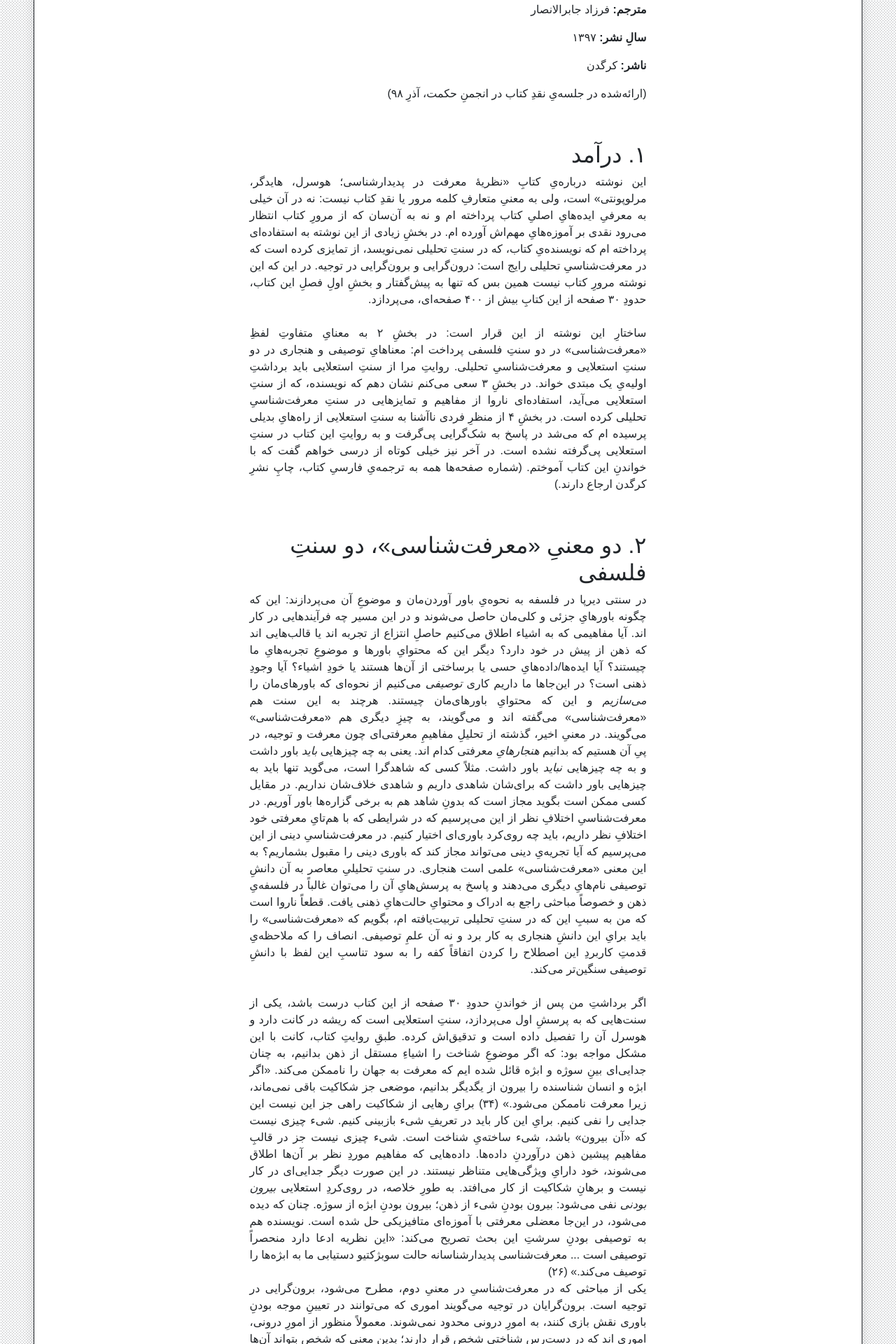
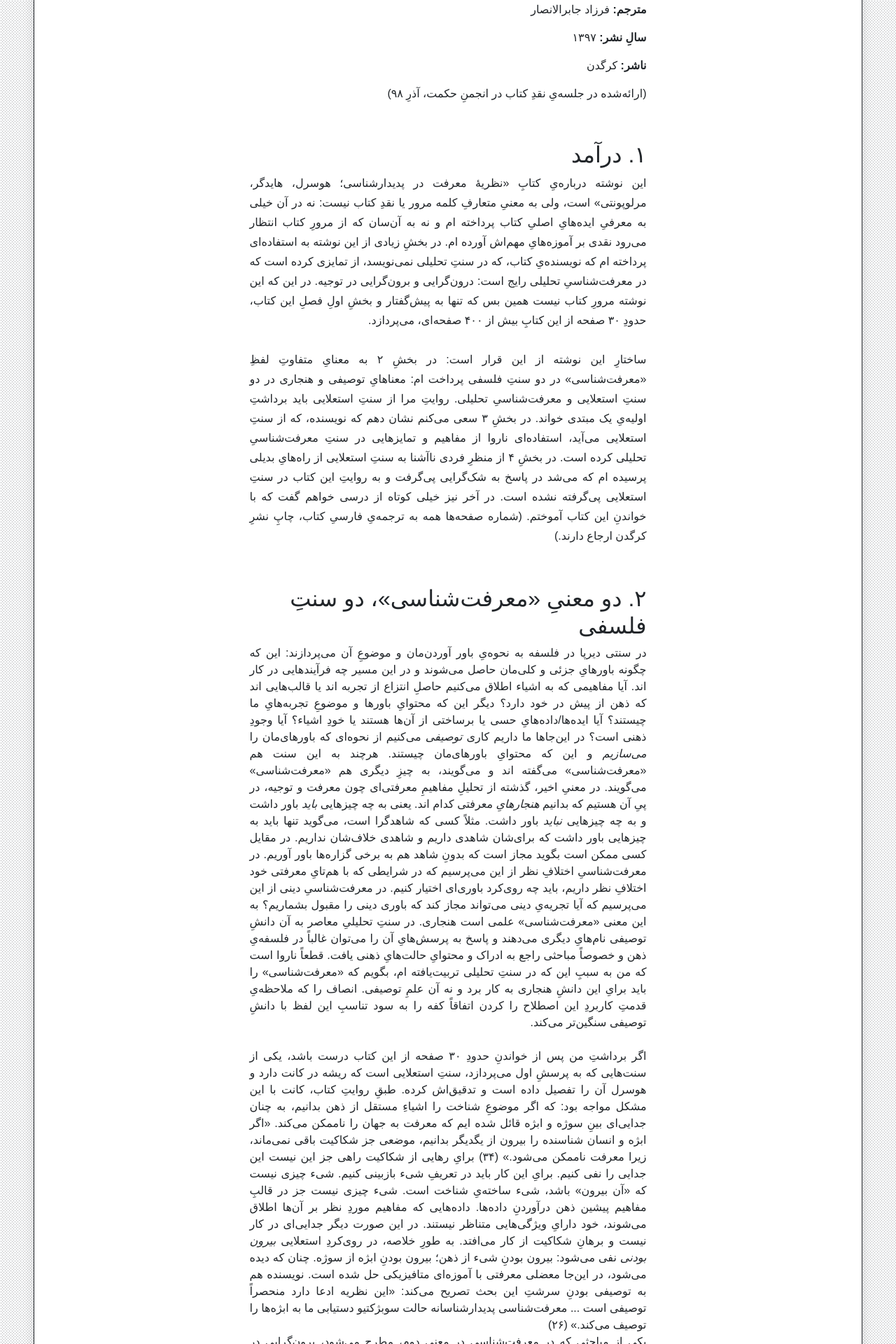
Before and after one commit to phicudemy/phicudemy.github.io, a Jekyll site: the page built from _posts/2024-08-02-perspevtive.md, in a window 1280 px wide. Shown: the part 1002-2922 px from the top of the page at 70% size. Built offline with Jekyll 4.4.1, drawn with Linux system fonts in a browser that asks for light colours; comment, search, counter and statistics services are not loaded; a style sheet for code colours, icons or effects is not loaded.

Commit message:
TinaCMS content update

```diff
--- a/_posts/2024-08-02-perspevtive.md
+++ b/_posts/2024-08-02-perspevtive.md
@@ -10,6 +10,7 @@ contents: _contents/bookreviews.md
 tags:
   - tag: _tags/bookreview.md
 ---
+
 
 
 
@@ -31,7 +32,7 @@ tags:
 
 <br>
 ## ۱. درآمد
-<p style="line-height: 150%;" align= "justify">
+<p style="line-height: 175%;" align= "justify">
 این نوشته درباره‌یِ کتابِ «نظریهٔ معرفت در پدیدارشناسی؛ هوسرل، هایدگر، مرلوپونتی» است، ولی به معنیِ متعارفِ کلمه مرور یا نقدِ کتاب نیست: نه در آن خیلی به معرفیِ ایده‌هایِ اصلیِ کتاب پرداخته ام و نه به آن‌سان که از مرورِ کتاب انتظار می‌رود نقدی بر آموزه‌هایِ مهم‌اش آورده ام. در بخشِ زیادی از این نوشته به استفاده‌ای پرداخته ام که نویسنده‌یِ کتاب، که در سنتِ تحلیلی نمی‌نویسد، از تمایزی کرده است که در معرفت‌شناسیِ تحلیلی رایج است: درون‌گرایی و برون‌گرایی در توجیه. در این که این نوشته مرورِ کتاب نیست همین بس که تنها به پیش‌گفتار و بخشِ اولِ فصلِ این کتاب، حدودِ ۳۰ صفحه از این کتابِ بیش از ۴۰۰ صفحه‌ای، می‌پردازد.
 <br><br>
 ساختارِ این نوشته از این قرار است: در بخشِ ۲ به معنایِ متفاوتِ لفظِ «معرفت‌شناسی» در دو سنتِ فلسفی‌ پرداخت ام: معناهایِ توصیفی و هنجاری در دو سنتِ استعلایی و معرفت‌شناسیِ تحلیلی. روایتِ مرا از سنتِ استعلایی باید برداشتِ اولیه‌یِ یک مبتدی خواند. در بخشِ ۳ سعی می‌کنم نشان دهم که نویسنده، که از سنتِ استعلایی می‌آید، استفاده‌ای ناروا از مفاهیم و تمایزهایی در سنتِ معرفت‌شناسیِ تحلیلی کرده است. در بخشِ ۴ از منظرِ فردی ناآشنا به سنتِ استعلایی از راه‌هایِ بدیلی پرسیده ام که می‌شد در پاسخ به شک‌گرایی پی‌گرفت و به روایتِ‌ این کتاب در سنتِ استعلایی پی‌گرفته نشده است. در آخر نیز خیلی کوتاه از درسی خواهم گفت که با خواندنِ این کتاب آموختم. (شماره صفحه‌ها همه به ترجمه‌یِ فارسیِ کتاب، چاپِ نشرِ کرگدن ارجاع دارند.)
```
